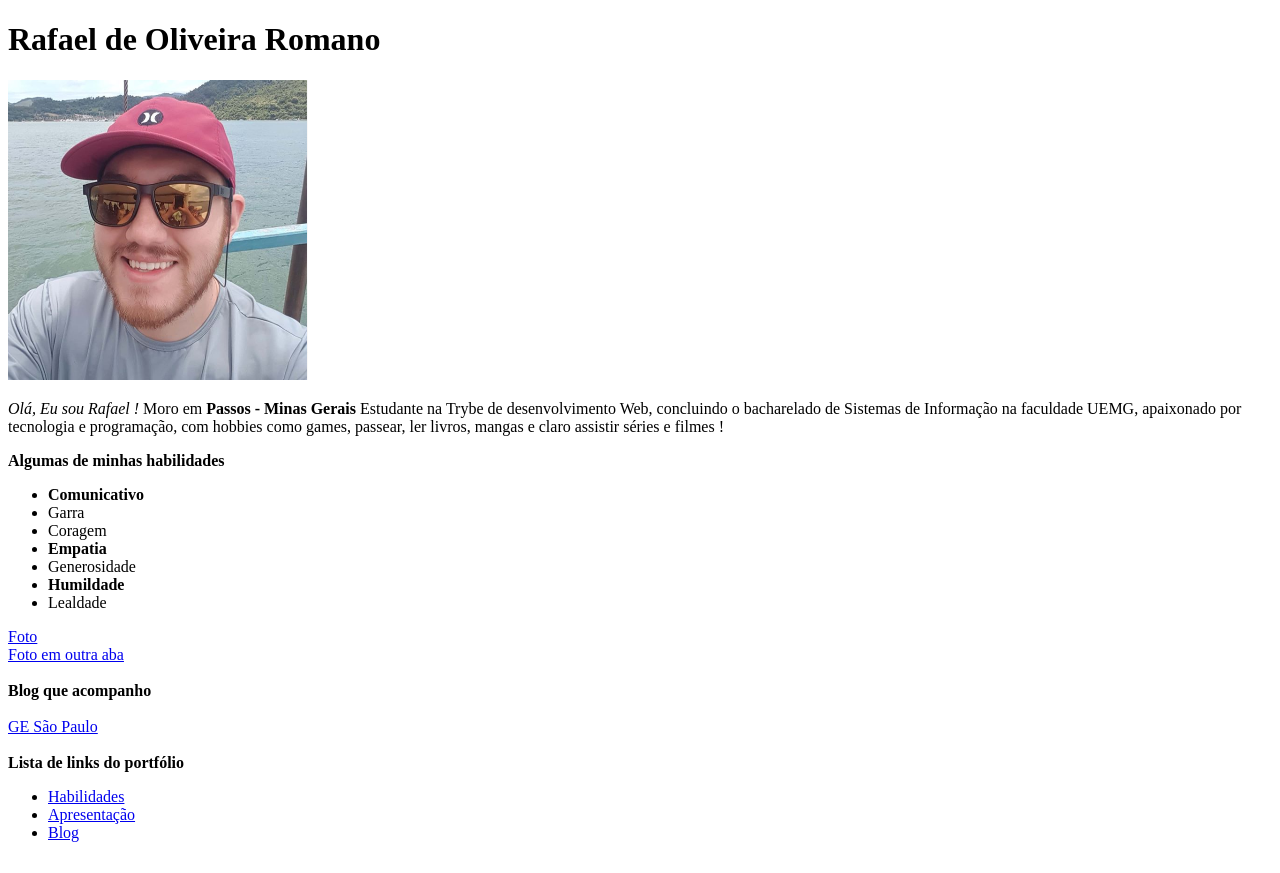
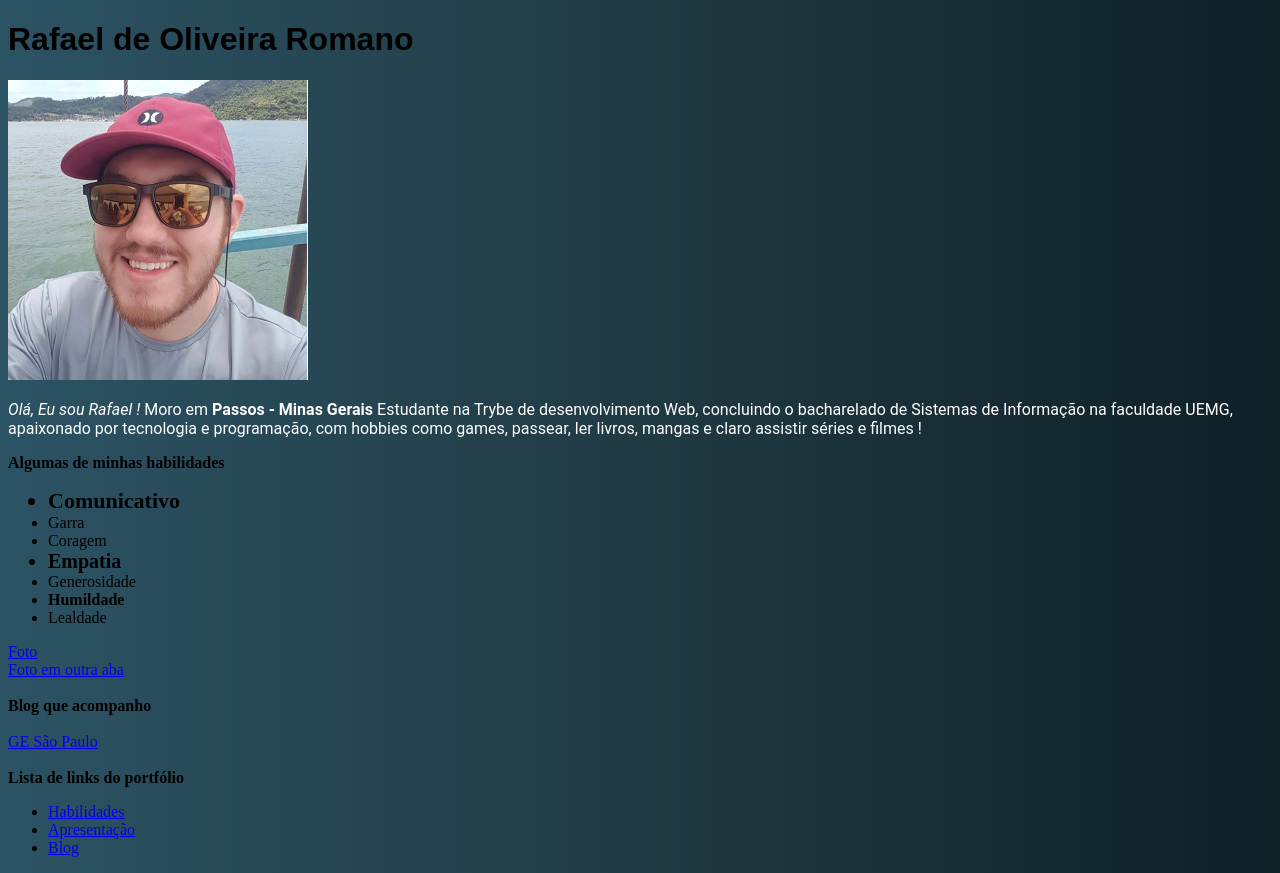
Before and after one commit to rafaelromanoz/rafaelromanoz.github.io, a plain HTML site: page index.html in a window 1280 px wide. Drawn offline with Linux system fonts and the light colour scheme; a web font is replaced by a local one.

Commit message:
Finalizando exercicios do css no portfolio

```diff
--- a/index.html
+++ b/index.html
@@ -3,10 +3,12 @@
   <head>
     <meta charset="UTF-8" />
     <title>Portfólio Web Rafael Romano</title>
-    <link rel="stylesheet" type="txt/css" href="style.css">
+    <link rel="stylesheet" type="text/css" href="style.css">
+    <link rel="preconnect" href="https://fonts.gstatic.com">
+    <link href="https://fonts.googleapis.com/css2?family=Girassol&display=swap" rel="stylesheet">
   </head>
   <body>
-    <h1>Rafael de Oliveira Romano</h1>
+    <h1 id="name-user">Rafael de Oliveira Romano</h1>
 
     <img
       src="/Foto.PNG "
@@ -15,7 +17,7 @@
       width="300px"
     />
 
-    <p id="apresentação">
+    <p class="apresentation">
       <em>Olá, Eu sou Rafael !</em> Moro em
       <strong>Passos - Minas Gerais</strong> Estudante na Trybe de
       desenvolvimento Web, concluindo o bacharelado de Sistemas de Informação na
@@ -26,13 +28,13 @@
     <strong id="habilidades">Algumas de minhas habilidades</strong>
 
     <ul>
-      <li><strong>Comunicativo</strong></li>
-      <li>Garra</li>
-      <li>Coragem</li>
-      <li><strong>Empatia</strong></li>
-      <li>Generosidade</li>
-      <li><strong>Humildade</strong></li>
-      <li>Lealdade</li>
+      <li class="comunicativo"><strong>Comunicativo</strong></li>
+      <li class="garra">Garra</li>
+      <li class="coragem">Coragem</li>
+      <li class="empatia"><strong>Empatia</strong></li>
+      <li class="generosidade">Generosidade</li>
+      <li class="humildade"><strong>Humildade</strong></li>
+      <li class="lealdade">Lealdade</li>
     </ul>
 
     <a href="#fotorafael">Foto</a><br />
--- a/style.css
+++ b/style.css
@@ -1,4 +1,28 @@
 body{
-    background-color: black;
+
+    background: #0F2027;  /* fallback for old browsers */
+background: -webkit-linear-gradient(to right, #2C5364, #203A43, #0F2027);  /* Chrome 10-25, Safari 5.1-6 */
+background: linear-gradient(to right, #2C5364, #203A43, #0F2027); /* W3C, IE 10+/ Edge, Firefox 16+, Chrome 26+, Opera 12+, Safari 7+ */
+
 
 }
+
+#name-user{
+
+    font-family: Girassol, sans-serif;
+}
+
+.apresentation{
+    color: white;
+    font-family: Roboto;
+}
+
+.comunicativo{
+    font-size: 22px;
+}
+.garra{
+    font-size:16px ;
+}
+.empatia{
+    font-size: 20px;
+}
```
